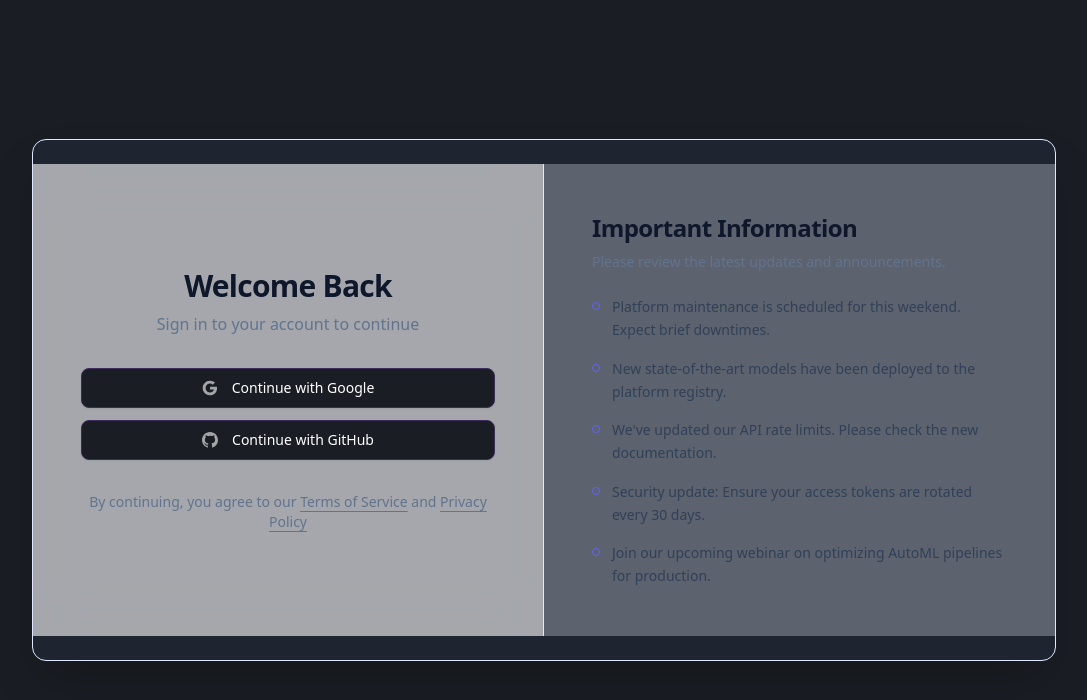
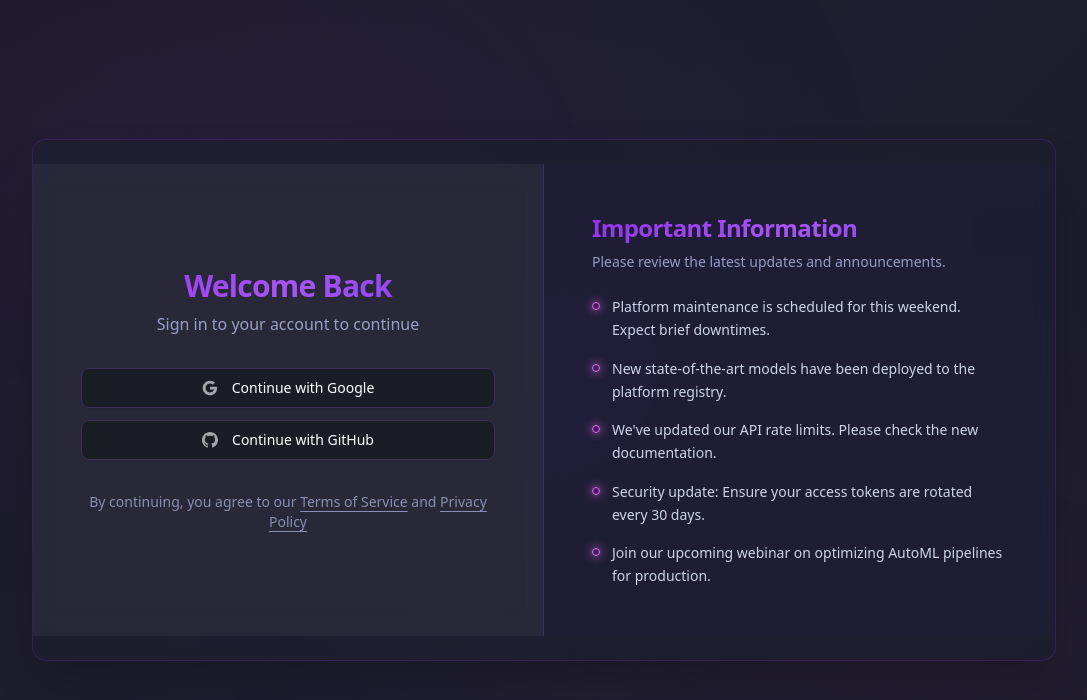
Before and after one commit to Periya-Samy-01/Auto_ML_Platform_01, a Next.js app in the folder apps/web/: page /auth/login in a window 1280 px wide. Shown: the top 700 px of the page, without its empty margins (96-1183 px from the left). Built offline with nearby package versions, Linux system fonts and the light colour scheme; no server answers.

Commit message:
Update page.tsx

```diff
--- a/apps/web/app/auth/login/page.tsx
+++ b/apps/web/app/auth/login/page.tsx
@@ -24,15 +24,16 @@ export default function LoginPage() {
   }, [isInitialized, isAuthenticated, router]);
 
   return (
-    <div className="flex min-h-screen items-center justify-center bg-[radial-gradient(ellipse_at_top,_var(--tw-gradient-stops))] from-indigo-50 via-white to-white px-4 py-12 dark:from-indigo-900/40 dark:via-slate-950 dark:to-slate-950">
-      <Card className="w-full max-w-5xl overflow-hidden border-indigo-100 shadow-2xl dark:border-indigo-500/20 dark:shadow-[0_0_40px_-15px_rgba(79,70,229,0.3)]">
+    <div className="flex min-h-screen items-center justify-center dashboard-bg px-4 py-12 relative">
+      <div className="dashboard-mesh absolute inset-0 z-0"></div>
+      <Card className="w-full max-w-5xl overflow-hidden glass-card shadow-2xl relative z-10">
         <div className="grid lg:grid-cols-2">
           {/* Left Side: Login */}
-          <div className="flex flex-col justify-center p-8 lg:p-12 lg:border-r border-indigo-100 dark:border-indigo-500/20 bg-white/60 dark:bg-slate-950/80 backdrop-blur-xl">
+          <div className="flex flex-col justify-center p-8 lg:p-12 lg:border-r border-indigo-500/20 bg-white/5 dark:bg-black/10 backdrop-blur-md">
             <div className="mx-auto w-full max-w-md space-y-8">
               <div className="space-y-2 text-center">
-                <h1 className="text-3xl font-bold tracking-tight text-slate-900 dark:text-indigo-50">Welcome Back</h1>
-                <p className="text-slate-500 dark:text-indigo-200/70">
+                <h1 className="text-3xl font-bold tracking-tight text-white gradient-text">Welcome Back</h1>
+                <p className="text-indigo-200/70">
                   Sign in to your account to continue
                 </p>
               </div>
@@ -41,14 +42,14 @@ export default function LoginPage() {
                 <OAuthButtons />
               </div>
 
-              <div className="mt-6 text-center text-sm text-slate-500 dark:text-indigo-200/60">
+              <div className="mt-6 text-center text-sm text-indigo-200/60">
                 <p>
                   By continuing, you agree to our{" "}
-                  <Link href="/terms" className="underline underline-offset-4 hover:text-slate-900 dark:hover:text-indigo-100">
+                  <Link href="/terms" className="underline underline-offset-4 hover:text-indigo-100">
                     Terms of Service
                   </Link>{" "}
                   and{" "}
-                  <Link href="/privacy" className="underline underline-offset-4 hover:text-slate-900 dark:hover:text-indigo-100">
+                  <Link href="/privacy" className="underline underline-offset-4 hover:text-indigo-100">
                     Privacy Policy
                   </Link>
                 </p>
@@ -57,18 +58,18 @@ export default function LoginPage() {
           </div>
 
           {/* Right Side: Important Info */}
-          <div className="flex flex-col justify-center p-8 lg:p-12 bg-indigo-50/30 dark:bg-indigo-950/20">
+          <div className="flex flex-col justify-center p-8 lg:p-12 bg-indigo-950/20">
             <div className="mx-auto w-full max-w-md space-y-6">
               <div className="space-y-2">
-                <h2 className="text-2xl font-bold tracking-tight text-slate-900 dark:text-indigo-50">
+                <h2 className="text-2xl font-bold tracking-tight text-white gradient-text">
                   Important Information
                 </h2>
-                <p className="text-sm text-slate-500 dark:text-indigo-200/70">
+                <p className="text-sm text-indigo-200/70">
                   Please review the latest updates and announcements.
                 </p>
               </div>
 
-              <ul className="space-y-4 text-sm text-slate-700 dark:text-indigo-100/80 mt-6">
+              <ul className="space-y-4 text-sm text-indigo-100/90 mt-6">
                 {[
                   "Platform maintenance is scheduled for this weekend. Expect brief downtimes.",
                   "New state-of-the-art models have been deployed to the platform registry.",
@@ -77,7 +78,7 @@ export default function LoginPage() {
                   "Join our upcoming webinar on optimizing AutoML pipelines for production."
                 ].map((item, i) => (
                   <li key={i} className="flex items-start gap-3">
-                    <div className="mt-1.5 h-2 w-2 shrink-0 rounded-full border border-indigo-500 dark:border-fuchsia-500 bg-transparent dark:shadow-[0_0_8px_rgba(217,70,239,0.8)]" />
+                    <div className="mt-1.5 h-2 w-2 shrink-0 rounded-full border border-fuchsia-400 bg-fuchsia-500/20 shadow-[0_0_10px_rgba(232,121,249,0.8)]" />
                     <span className="leading-relaxed">{item}</span>
                   </li>
                 ))}
```
